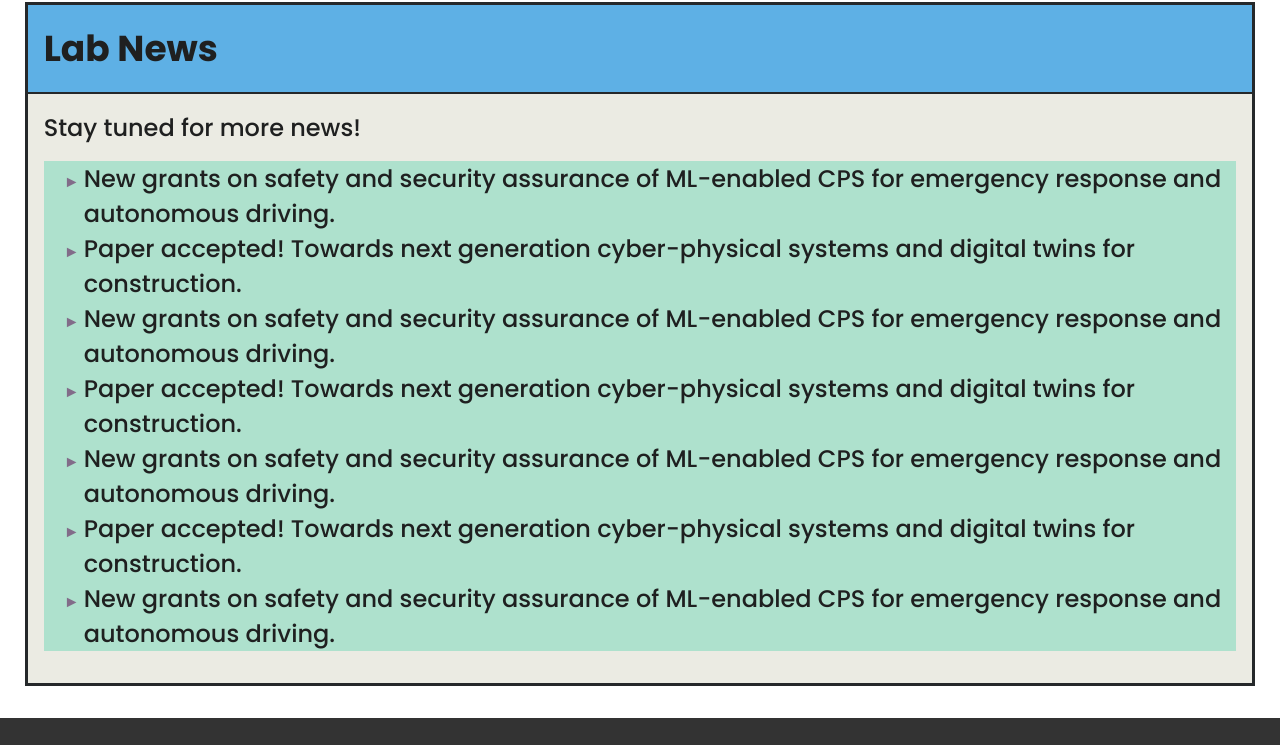
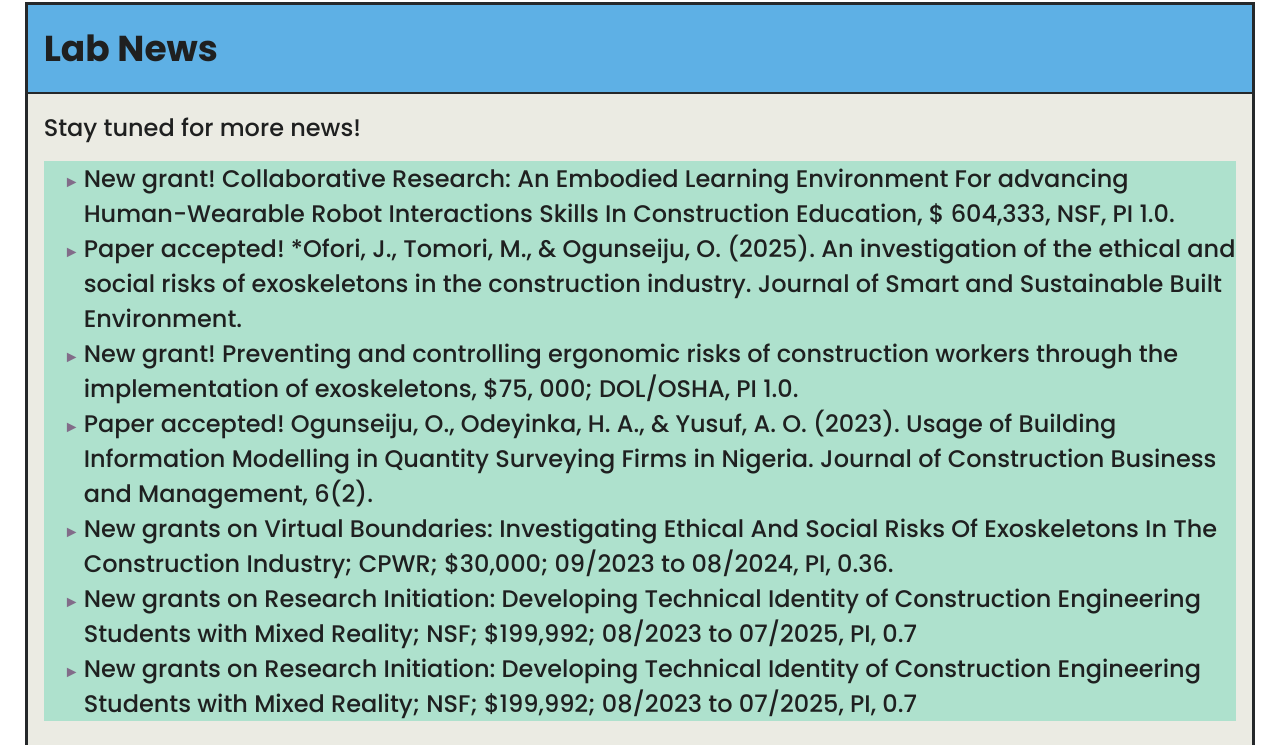
Before and after one commit to FOLA-FOLA/autorob, a plain HTML site: page index.html in a window 1280 px wide. Shown: the part 1853-2598 px from the top of the page. Drawn offline with Linux system fonts and the light colour scheme.

Commit message:
fix team news

```diff
--- a/index.html
+++ b/index.html
@@ -105,13 +105,13 @@
               </p>
               <p>
               <ul>
-                <li>New grants on safety and security assurance of ML-enabled CPS for emergency response and autonomous driving.</li>
-                <li>Paper accepted! Towards next generation cyber-physical systems and digital twins for construction.</li>
-                <li>New grants on safety and security assurance of ML-enabled CPS for emergency response and autonomous driving.</li>
-                <li>Paper accepted! Towards next generation cyber-physical systems and digital twins for construction.</li>
-                <li>New grants on safety and security assurance of ML-enabled CPS for emergency response and autonomous driving.</li>
-                <li>Paper accepted! Towards next generation cyber-physical systems and digital twins for construction.</li>
-                <li>New grants on safety and security assurance of ML-enabled CPS for emergency response and autonomous driving.</li>
+                <li>New grant! Collaborative Research: An Embodied Learning Environment For advancing Human-Wearable Robot Interactions Skills  In Construction Education, $ 604,333, NSF, PI 1.0.</li>
+                <li>Paper accepted! *Ofori, J., Tomori, M., & Ogunseiju, O. (2025). An investigation of the ethical and social risks of exoskeletons in the construction industry. Journal of Smart and Sustainable Built Environment.</li>
+                <li>New grant! Preventing and controlling ergonomic risks of construction workers through the implementation of exoskeletons, $75, 000; DOL/OSHA, PI 1.0.</li>
+                <li>Paper accepted! Ogunseiju, O., Odeyinka, H. A., & Yusuf, A. O. (2023). Usage of Building Information Modelling in Quantity Surveying Firms in Nigeria. Journal of Construction Business and Management, 6(2).</li>
+                <li>New grants on Virtual Boundaries: Investigating Ethical And Social Risks Of Exoskeletons In The Construction Industry; CPWR; $30,000; 09/2023 to 08/2024, PI, 0.36.</li>
+                <li>New grants on Research Initiation: Developing Technical Identity of Construction Engineering Students with Mixed Reality; NSF; $199,992; 08/2023 to 07/2025, PI, 0.7</li>
+                <li>New grants on Research Initiation: Developing Technical Identity of Construction Engineering Students with Mixed Reality; NSF; $199,992; 08/2023 to 07/2025, PI, 0.7</li></li>
               </ul>
               </p>
             </div>
```
